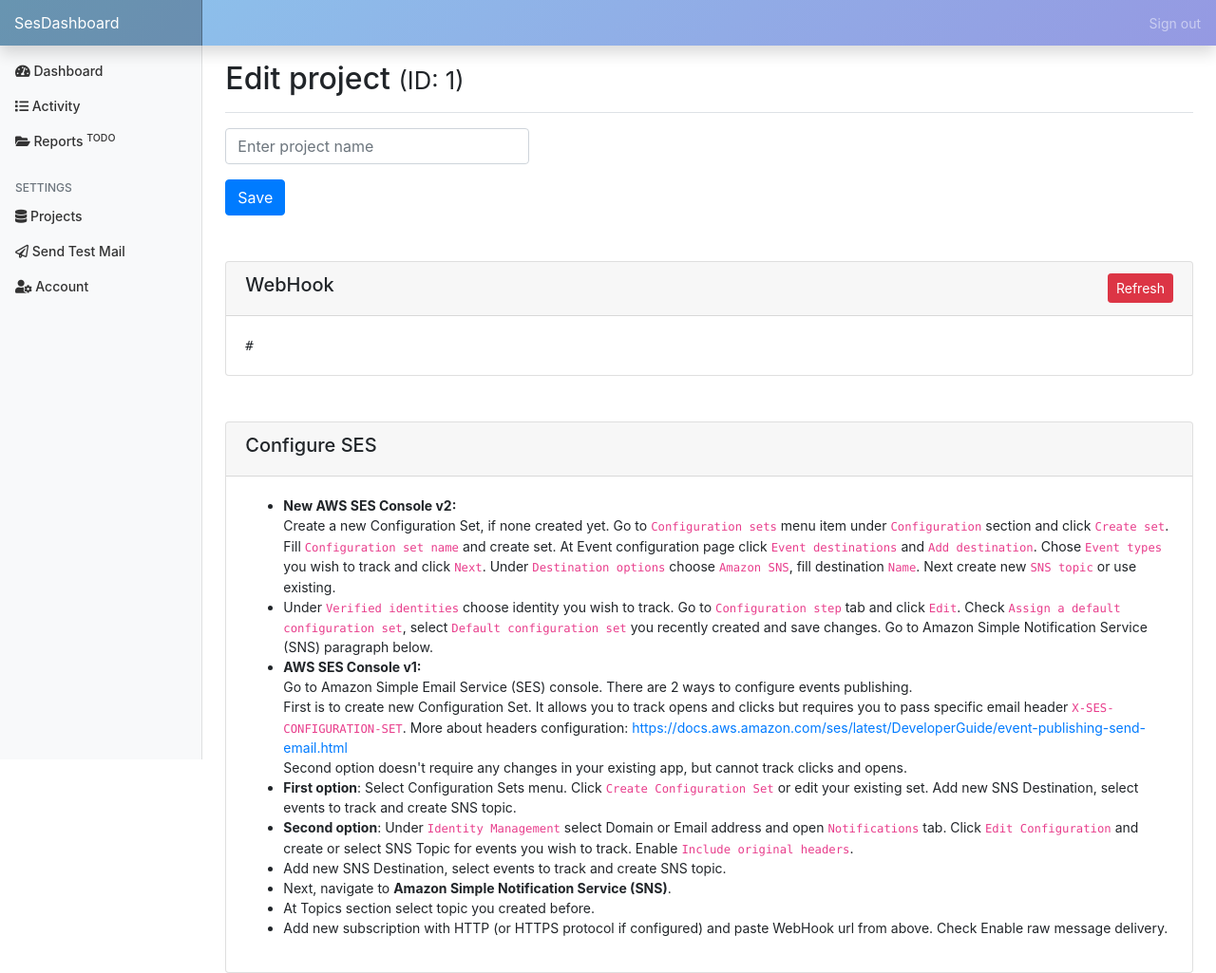
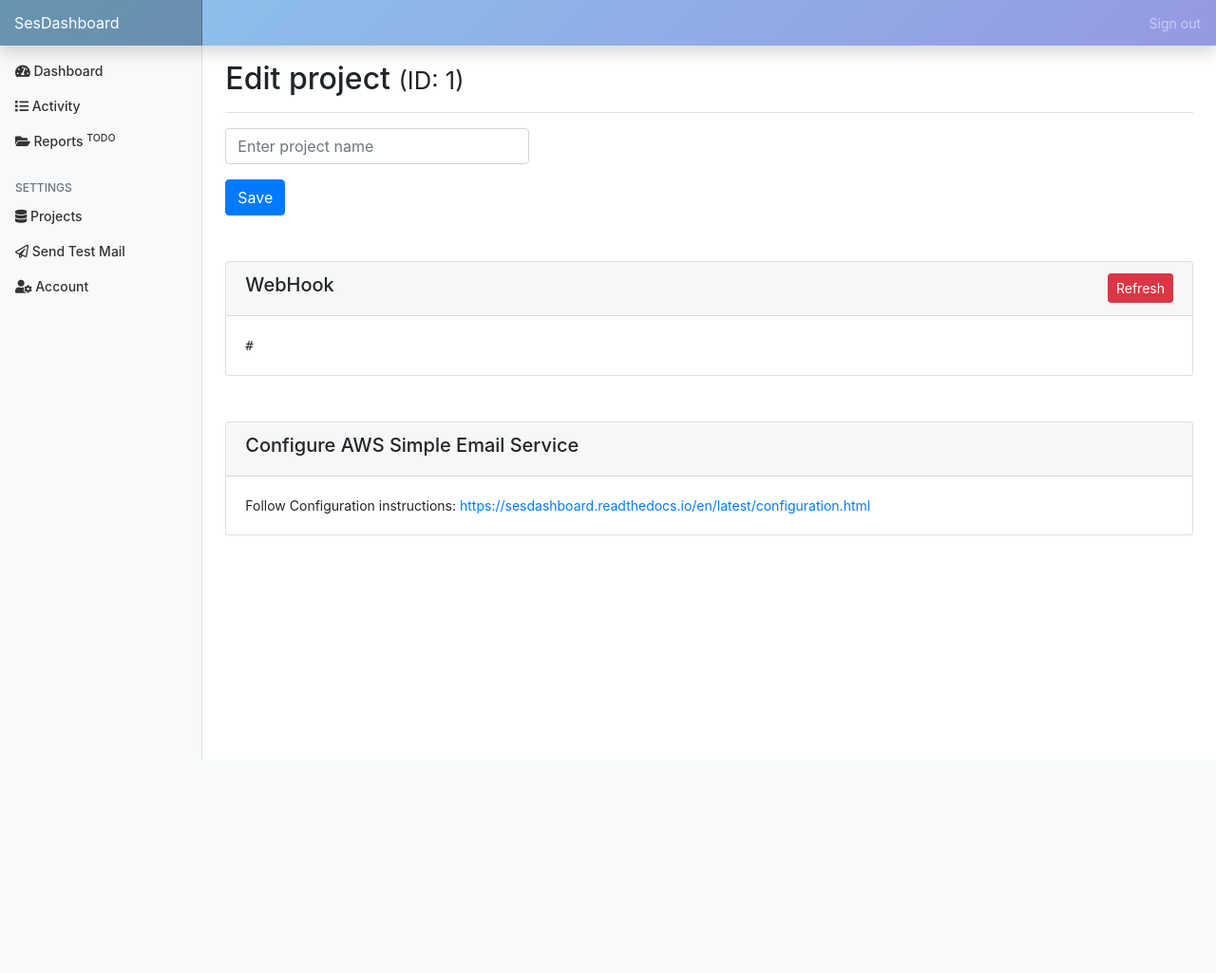
Before and after one commit to Nikeev/sesdashboard, a Symfony app: template templates/project/edit.html.twig in a window 1280 px wide. Shown: the whole page at 95% size. After the commit the page ends 800 px from the top, so only its background shows below. Run offline with Twig, Linux system fonts and the light colour scheme; the template is opened without the code that fills it: most values are stand-ins (such as "Sample title", 1, 10 or a date in 2020); form fields are guessed from the names that the template uses; style sheets or scripts are compiled from the project's sources; some libraries are stand-ins or nearby versions.

Commit message:
Updated docs

```diff
--- a/templates/project/edit.html.twig
+++ b/templates/project/edit.html.twig
@@ -42,59 +42,13 @@
 
     <div class="card mt-5">
       <div class="card-header">
-        <h5>Configure SES</h5>
+        <h5>Configure AWS Simple Email Service</h5>
       </div>
       <div class="card-body">
-        <ul>
-          <li>
-            <strong>New AWS SES Console v2:</strong><br>
-            Create a new Configuration Set, if none created yet. Go to <code>Configuration sets</code> menu
-            item under <code>Configuration</code> section and click <code>Create set</code>.
-            Fill <code>Configuration set name</code> and create set. At Event configuration page
-            click <code>Event destinations</code> and <code>Add destination</code>. Chose <code>Event types</code>
-            you wish to track and click <code>Next</code>.
-            Under <code>Destination options</code> choose <code>Amazon SNS</code>, fill destination
-            <code>Name</code>. Next create new <code>SNS topic</code> or use existing.
-          </li>
-          <li>
-            Under <code>Verified identities</code> choose identity you wish to track.
-            Go to <code>Configuration step</code> tab and click <code>Edit</code>.
-            Check <code>Assign a default configuration set</code>, select <code>Default configuration set</code>
-            you recently created and save changes.
-            Go to Amazon Simple Notification Service (SNS) paragraph below.
-          </li>
-          <li>
-            <strong>AWS SES Console v1:</strong><br>
-            Go to Amazon Simple Email Service (SES) console.
-            There are 2 ways to configure events publishing. <br>
-            First is to create new Configuration Set.
-            It allows you to track opens and clicks but requires you to pass specific email header <code>X-SES-CONFIGURATION-SET</code>.
-            More about headers configuration: <a target="_blank" href="https://docs.aws.amazon.com/ses/latest/DeveloperGuide/event-publishing-send-email.html">https://docs.aws.amazon.com/ses/latest/DeveloperGuide/event-publishing-send-email.html</a><br>
-            Second option doesn't require any changes in your existing app, but cannot track clicks and opens.
-          </li>
-          <li>
-            <strong>First option</strong>: Select Configuration Sets menu.
-            Click <code>Create Configuration Set</code> or edit your existing set.
-            Add new SNS Destination, select events to track and create SNS topic.
-          </li>
-          <li>
-            <strong>Second option</strong>: Under <code>Identity Management</code> select Domain or Email address and open <code>Notifications</code> tab.
-            Click <code>Edit Configuration</code> and create or select SNS Topic for events you wish to track. Enable <code>Include original headers</code>.
-          </li>
-          <li>
-            Add new SNS Destination, select events to track and create SNS topic.
-          </li>
-          <li>
-            Next, navigate to <strong>Amazon Simple Notification Service (SNS)</strong>.
-          </li>
-          <li>
-            At Topics section select topic you created before.
-          </li>
-          <li>
-            Add new subscription with HTTP (or HTTPS protocol if configured) and paste WebHook url from above.
-            Check Enable raw message delivery.
-          </li>
-        </ul>
+        <p class="card-text">
+          Follow Configuration instructions:
+          <a href="https://sesdashboard.readthedocs.io/en/latest/configuration.html" target="_blank">https://sesdashboard.readthedocs.io/en/latest/configuration.html</a>
+        </p>
       </div>
     </div>
   {% endif %}
```
Also changed, not shown: 3 other files.
